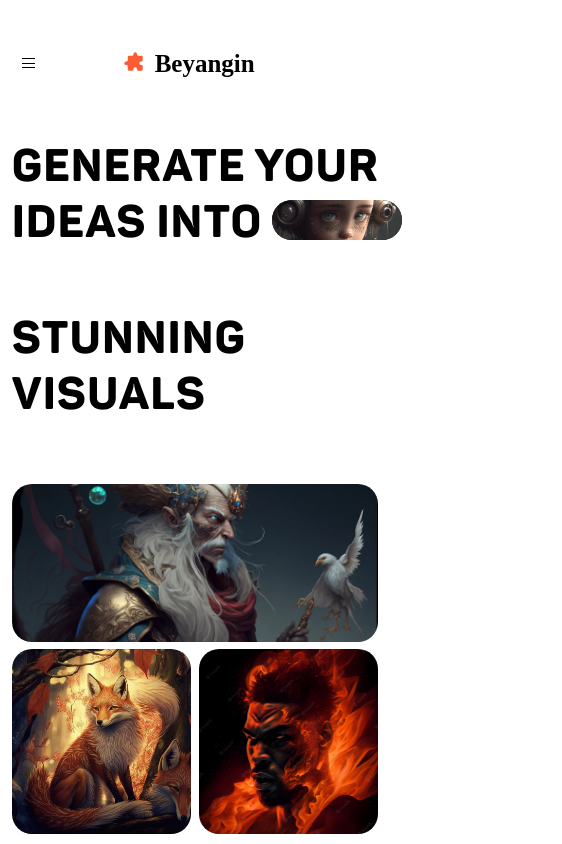
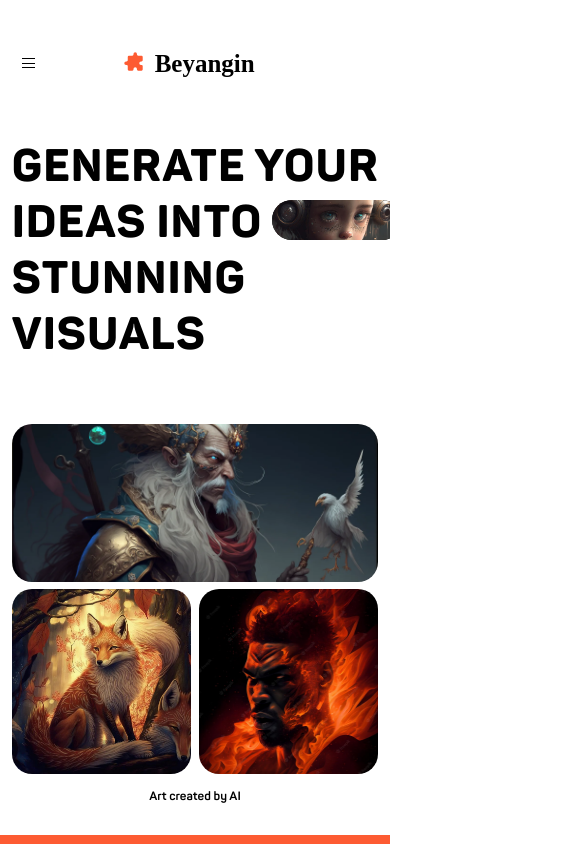
Before and after one commit to MatthiasUrgu/Beyangin, a React (Create React App) app: page / in a window 390 px wide. Shown: the top 844 px of the page, 562 px wide, since content can reach past the window. Built offline with nearby package versions, Linux system fonts and the light colour scheme.

Commit message:
Bug
Fin du responsive width

```diff
--- a/src/components/section_1/style.module.scss
+++ b/src/components/section_1/style.module.scss
@@ -1,6 +1,7 @@
 @import url(../../assets/fonts/font.scss);
 
 .container {
+
   margin-top: 30px;
   margin-bottom: 30px;
 
@@ -36,6 +37,8 @@
   .secondRow {
     display: flex;
     align-items: center;
+    justify-content: center;
+    margin-top: -50px;
 
     .little {
       width: 350px;
@@ -52,15 +55,19 @@
 
 @media (max-width:768px) {
   .container{
+
     .firstRow{
 
+
+      margin: 0;
       .vignette{
         position: relative;
-        top: 58px;
-        left: -200px;
+        top: 25px;
+        left: -450px;
       }
     }
     .secondRow{
+      justify-content: flex-start;
       .little{
         display: none;
       }
@@ -83,6 +90,8 @@
       }
     }
     .secondRow{
+      justify-content: flex-start;
+      margin-top: -60px;
       .secondTitle{
         width: 300px;
       }
@@ -94,7 +103,7 @@
 }
 
 
-@media (max-width:376px) {
+@media (max-width:375px) {
   .container {
     display: flex;
     flex-direction: column;
@@ -114,8 +123,10 @@
       }
     }
     .secondRow {
+      justify-content: flex-start;
+
       .secondTitle{
-        margin-top: -40px;
+        margin-top: -10px;
       }
         .little {
           display: none;
@@ -129,7 +140,7 @@
   .container {
 
     .firstRow {
-
+      justify-content:center
       h1{
         width: 320px;
 
@@ -141,9 +152,9 @@
       }
     }
     .secondRow {
-      .secondTitle{
-        margin-top: -40px;
-      }
+      justify-content: flex-start;
+      margin-top: -60px;
+
         .little {
           display: none;
         }
--- a/src/style.module.scss
+++ b/src/style.module.scss
@@ -1,4 +1,5 @@
  .body{
+  overflow: hidden;
   .container {
     margin-left: 5%;
     margin-right: 5%;
```
